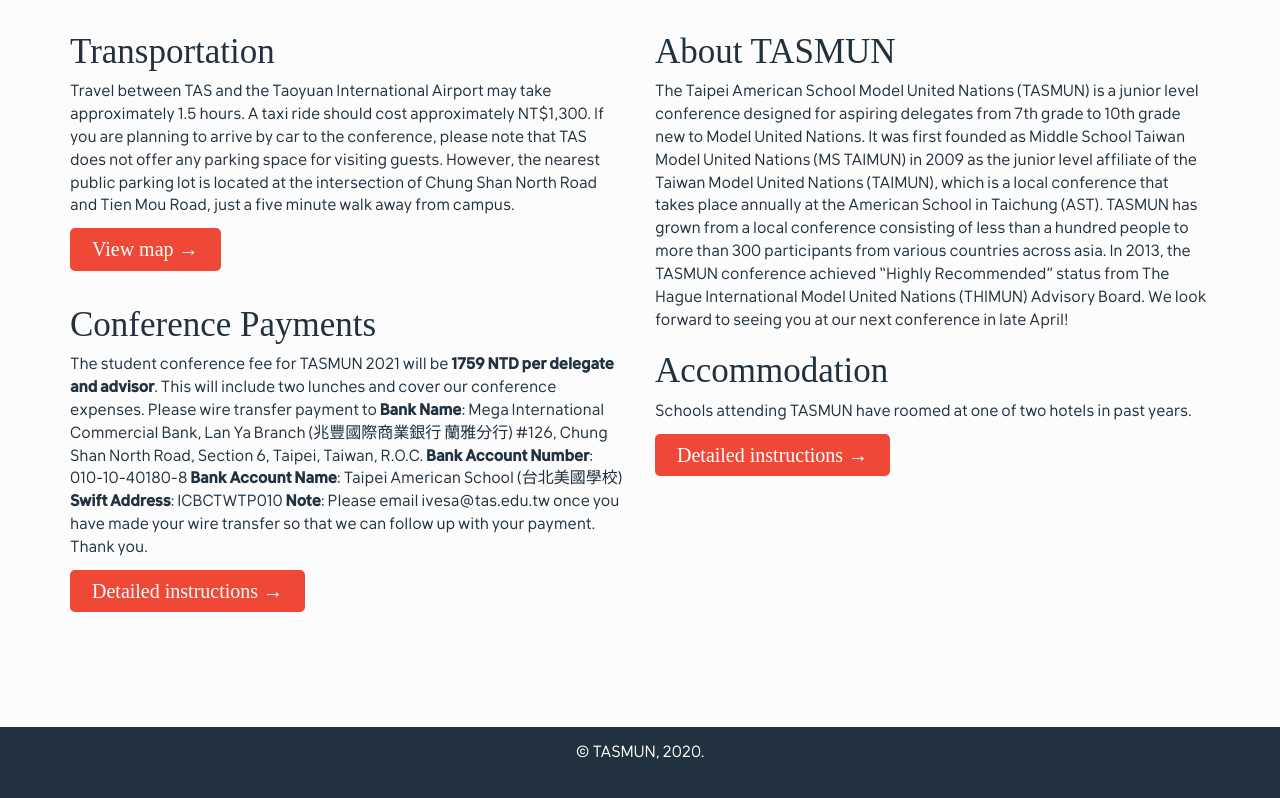
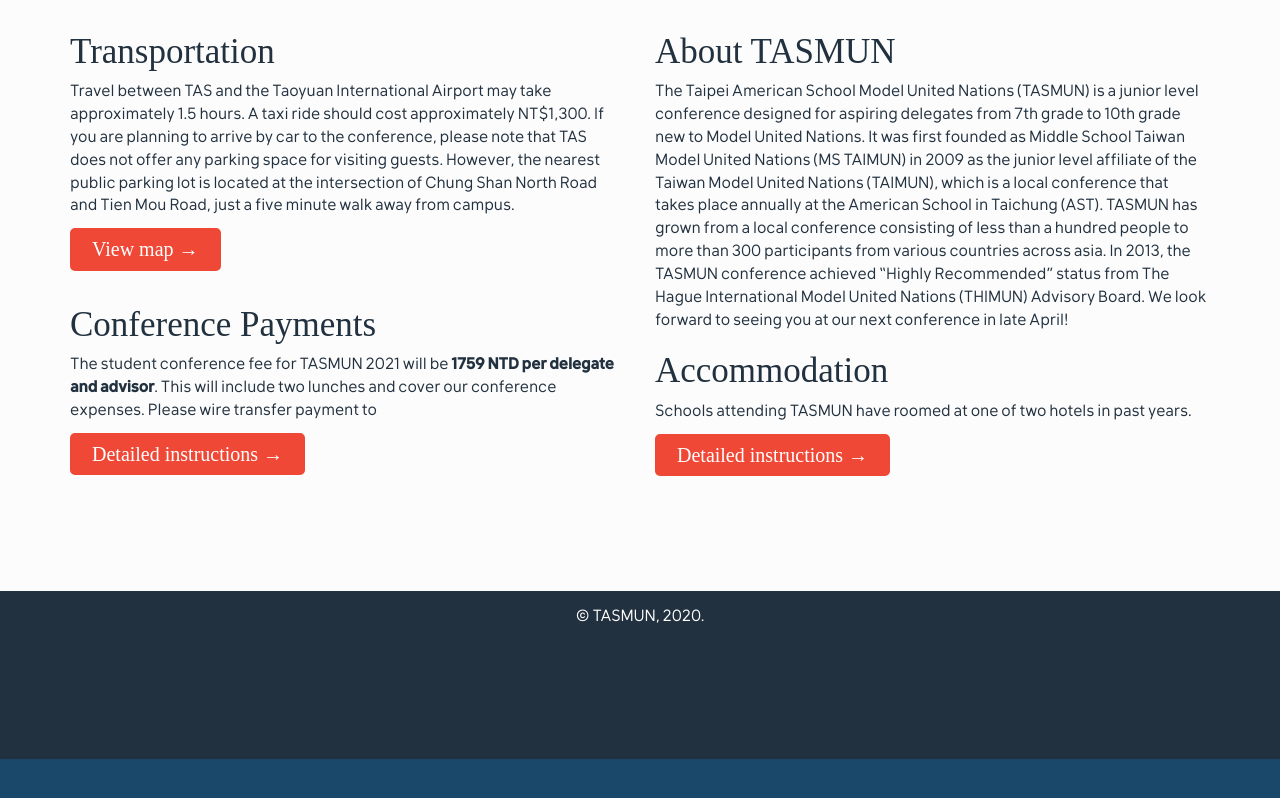
Before and after one commit to alexandernext/tasmun, a Jekyll site: the page built from administration.html, in a window 1280 px wide. Shown: the part 259-1057 px from the top of the page. Built offline with Jekyll 4.4.1, drawn with Linux system fonts in a browser that asks for light colours; some web fonts are replaced.

Commit message:
Update administration.html

```diff
--- a/administration.html
+++ b/administration.html
@@ -20,11 +20,7 @@
   <p>
     The student conference fee for TASMUN 2021 will be
     <b>1759 NTD per delegate and advisor</b>. This will include two lunches and cover our conference expenses. Please wire transfer payment to
-    <b>Bank Name</b>: Mega International Commercial Bank, Lan Ya Branch (兆豐國際商業銀行 蘭雅分行) #126, Chung Shan North Road, Section 6, Taipei, Taiwan, R.O.C.
-    <b>Bank Account Number</b>: 010-10-40180-8
-    <b>Bank Account Name</b>: Taipei American School (台北美國學校)
-    <b>Swift Address</b>: ICBCTWTP010
-    <b>Note</b>: Please email ivesa@tas.edu.tw once you have made your wire transfer so that we can follow up with your payment.  Thank you.
+
 
   </p>
   <a class="btn btn-info" data-toggle="modal" data-target="#fees"
@@ -63,21 +59,7 @@
   role="dialog"
   aria-hidden="true"
 >
-  <div class="col-md-6">
-    <h2>Mega USD Instructions</h2>
-    <p>
-      Bank Name: Mega International Commercial Bank, Lan Ya Branch
-      (兆豐國際商業銀行 蘭雅分行) #126, Chung Shan North Road, Section 6,
-      Taipei, Taiwan, R.O.C.
-    </p>
-    <p>Bank Account Number: 010-05-01652-9</p>
-    <p>Bank Account Name: Taipei American School (台北美國學校)</p>
-    <p>Swift Address: ICBCTWTP01 0</p>
-    <p>
-      Note: Please indicate the full student name and student ID on the bank
-      wire transfer form and send us a confirmation when you make wire. Thanks.
-    </p>
-  </div>
+
   <div class="col-md-6">
     <h2>Mega NTD Instructions</h2>
     <p>
@@ -89,8 +71,7 @@
     <p>Bank Account Name: Taipei American School (台北美國學校)</p>
     <p>Swift Address: ICBCTWTP010</p>
     <p>
-      Note: Please indicate the full student name and student ID on the bank
-      wire transfer form and send us a confirmation when you make wire. Thanks.
+      Note: Please email ivesa@tas.edu.tw once you have made your wire transfer so that we can follow up with your payment.  Thank you.
     </p>
   </div>
   <div class="col-md-12 text-center">
```
